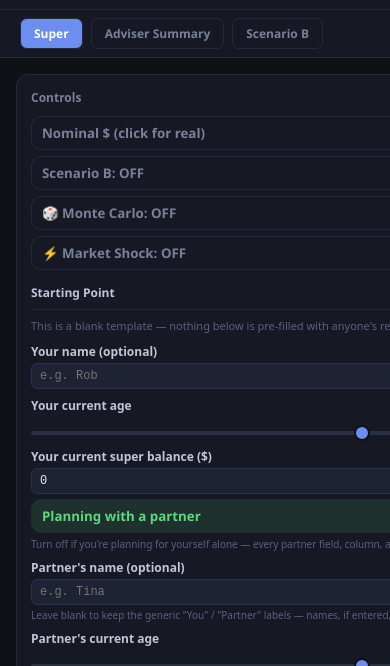
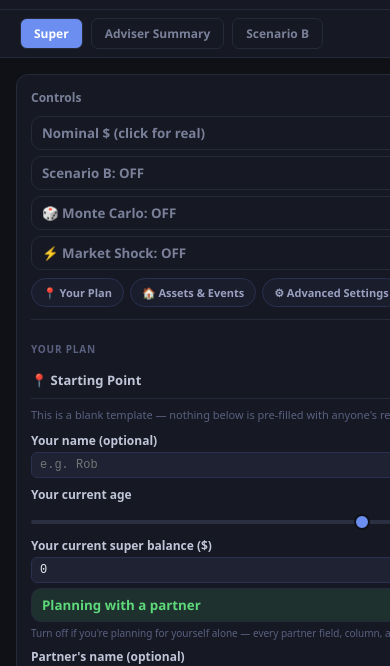
Before and after one commit to 49ford/super-calculator, a website: page generic/index.html in a window 390 px wide. Shown: the part 178-844 px from the top of the page. Drawn offline with Linux system fonts and the light colour scheme.

Commit message:
Aesthetic/navigation pass on Controls panel
- Group the 16 collapsible sections into three labelled clusters (Your Plan, Assets & Events, Advanced Settings) instead of one flat undifferentiated list.
- Add a sticky quick-jump nav (Your Plan / Assets & Events / Advanced Settings pills) at the top of Controls that smooth-scrolls to each group.
- Add a small icon per section for faster visual scanning, consistent with icons already used elsewhere in the toolbar.
- Visually de-emphasise the 8 advanced/fine-tuning sections (smaller, dimmer header) since they're collapsed by default and rarely needed.
- Give the Concessional Contributions section an accent highlight (green left-border + brighter header) since it's the main driver of the whole projection.
- Convert the Income vs Flat-total contribution mode from a single button whose label swaps (looked like an action button) to a clear two-option segmented control, matching the existing Golden/Silver/Legacy pattern.
- Defensive scrollIntoView feature-check in the new nav-pill click handler.

```diff
--- a/generic/index.html
+++ b/generic/index.html
@@ -28,11 +28,17 @@ input[type=number]:focus,input[type=text]:focus{border-color:#6c8ef0}
 input[type=checkbox]{accent-color:#6c8ef0;width:14px;height:14px;cursor:pointer}
 select{background:#1e2233;border:1px solid #2a3050;border-radius:6px;color:#e8eaf0;padding:5px 8px;font-size:12px;outline:none;cursor:pointer}
 button{font-family:'DM Sans','Segoe UI',sans-serif}
-.section-toggle{width:100%;background:none;border:none;color:#c0c5d8;font-size:12px;font-weight:900;padding:8px 0;text-align:left;cursor:pointer;display:flex;justify-content:space-between;align-items:center;border-bottom:1px solid #252a3a;margin-bottom:8px}
+.section-toggle{width:100%;background:none;border:none;color:#c0c5d8;font-size:13px;font-weight:900;padding:9px 0;text-align:left;cursor:pointer;display:flex;justify-content:space-between;align-items:center;border-bottom:1px solid #252a3a;margin-bottom:8px}
 .section-toggle:hover{color:#6c8ef0}
 .section-toggle .arrow{font-size:10px;transition:transform .2s;color:#5a6080}
 .section-toggle.open .arrow{transform:rotate(180deg)}
+.section-toggle.muted{font-size:11.5px;font-weight:700;color:#8288a3}
+.section-toggle.muted:hover{color:#6c8ef0}
+.section-toggle.accent{color:#5dd87a;border-bottom:1px solid #24513a;padding-left:9px;border-left:3px solid #5dd87a;background:rgba(93,216,122,.05)}
+.section-toggle.accent:hover{color:#7ee897}
 .section-body{overflow:hidden;transition:max-height .3s ease}
+.quick-nav{position:sticky;top:0;z-index:5;display:flex;gap:6px;flex-wrap:wrap;padding:2px 0 12px;margin-bottom:6px;background:#161923;border-bottom:1px solid #252a3a}
+.quick-nav button:hover{border-color:#6c8ef0;color:#6c8ef0}
 #chart-tooltip{position:fixed;background:#1a1d27;border:1px solid #3a3f55;border-radius:8px;padding:10px 14px;font-size:12px;color:#e8eaf0;pointer-events:none;z-index:999;display:none;min-width:190px;box-shadow:0 4px 20px rgba(0,0,0,.5)}
 .ls-item{display:flex;align-items:center;justify-content:space-between;padding:5px 8px;background:#0f1117;border:1px solid #252a3a;border-radius:6px;margin-bottom:4px;font-size:11px;color:#c0c5d8}
 .ls-item .ls-del{background:none;border:none;color:#5a6080;cursor:pointer;font-size:14px;line-height:1;padding:0 2px}
@@ -953,18 +959,33 @@ function panel(title,content){
     el('div',{style:{fontSize:'12px',color:'#7a8099',fontWeight:'900',marginBottom:'10px'}},title),
     content]);
 }
-function collSec(key,title,fn){
+function collSec(key,title,fn,opts){
+  opts=opts||{};
   var open=!state.collapsed[key];
-  var btn=el('button',{class:'section-toggle'+(open?' open':''),onClick:function(){
+  var cls='section-toggle'+(open?' open':'')+(opts.accent?' accent':'')+(opts.muted?' muted':'');
+  var label=(opts.icon?opts.icon+' ':'')+title;
+  var btn=el('button',{class:cls,onClick:function(){
     state.collapsed[key]=!state.collapsed[key];saveState();
     var body=btn.nextSibling,arrow=btn.querySelector('.arrow');
     body.style.maxHeight=state.collapsed[key]?'0':body.scrollHeight+'px';
     arrow.style.transform=state.collapsed[key]?'rotate(0deg)':'rotate(180deg)';
-  }},[title,el('span',{class:'arrow'},'▼')]);
+  }},[label,el('span',{class:'arrow'},'▼')]);
   var body=el('div',{class:'section-body',style:{maxHeight:open?'2000px':'0'}});
   body.appendChild(fn());
-  var w=el('div',{style:{marginBottom:'10px'}});w.appendChild(btn);w.appendChild(body);
+  var w=el('div',{id:'sec-'+key,style:{marginBottom:'10px'}});w.appendChild(btn);w.appendChild(body);
   return w;
+}
+function groupDivider(label,anchorId){
+  return el('div',{id:anchorId,style:{fontSize:'10px',fontWeight:'900',letterSpacing:'.08em',
+    color:'#5a6080',textTransform:'uppercase',margin:'20px 0 6px',paddingTop:'2px'}},label);
+}
+function navPill(label,targetId){
+  return el('button',{style:{padding:'6px 11px',borderRadius:'20px',border:'1px solid #2a3050',
+    background:'#1a1d2b',color:'#9aa0c0',cursor:'pointer',fontWeight:'800',fontSize:'11px',whiteSpace:'nowrap'},
+    onClick:function(){
+      var t=document.getElementById(targetId);
+      if(t&&typeof t.scrollIntoView==='function')t.scrollIntoView({behavior:'smooth',block:'start'});
+    }},label);
 }
 function tog(label,on,fn){
   return el('button',{'aria-pressed':String(!!on),style:{padding:'7px 10px',borderRadius:'10px',border:'1px solid #252a3a',
@@ -1740,6 +1761,13 @@ function renderInner(){
     background:state.shock.enabled?'rgba(240,108,108,.1)':'transparent',color:shockOnCol,
     cursor:'pointer',fontWeight:'900',width:'100%',textAlign:'left',marginBottom:'6px'},onClick:function(){state.shock.enabled=!state.shock.enabled;render();}},shockLabel));
 
+  ctrl.appendChild(el('div',{class:'quick-nav'},[
+    navPill('📍 Your Plan','grp-plan'),
+    navPill('🏠 Assets & Events','grp-assets'),
+    navPill('⚙ Advanced Settings','grp-advanced')
+  ]));
+
+  ctrl.appendChild(groupDivider('Your Plan','grp-plan'));
   ctrl.appendChild(collSec('starting','Starting Point',function(){
     var d=el('div',{});
     d.appendChild(el('div',{style:{fontSize:'11px',color:'#5a6080',marginBottom:'8px',lineHeight:'1.5'}},'This is a blank template — nothing below is pre-filled with anyone\'s real data. Enter your own numbers, in today\'s dollars.'));
@@ -1758,14 +1786,19 @@ function renderInner(){
       d.appendChild(numI(possPartner()+' current super balance ($)',state.tinaSeed,function(v){state.tinaSeed=v;render();},{step:5000,min:0}));
     }
     return d;
-  }));
+  },{icon:'📍'}));
 
   ctrl.appendChild(collSec('contrib','Concessional Contributions',function(){
     var d=el('div',{});
     d.appendChild(el('div',{style:{fontSize:'11px',color:'#5a6080',marginBottom:'8px',lineHeight:'1.5'}},
       'What actually goes into super each year before tax — employer Super Guarantee plus any extra salary-sacrifice. This drives the whole projection, so it\'s worth getting right.'));
-    d.appendChild(tog(state.contribMode==='income'?'Estimate: Income × SG% + extra':'Estimate: Flat total $ amount',
-      state.contribMode==='income',function(){state.contribMode=state.contribMode==='income'?'total':'income';render();}));
+    (function(){
+      var b1=segBtn('Income × SG% + extra',state.contribMode==='income',function(){state.contribMode='income';render();});
+      var b2=segBtn('Flat total $ amount',state.contribMode==='total',function(){state.contribMode='total';render();});
+      b1.style.flex='1';b1.style.textAlign='center';b1.style.padding='7px 4px';
+      b2.style.flex='1';b2.style.textAlign='center';b2.style.padding='7px 4px';
+      d.appendChild(el('div',{style:{display:'flex',gap:'6px',marginBottom:'10px'}},[b1,b2]));
+    })();
     var capNow=state.caps.after54;
     function personBlock(label,color,income,extra,onIncome,onExtra){
       d.appendChild(numI(label+' income ($/yr)',income,onIncome,{step:5000,min:0}));
@@ -1805,7 +1838,7 @@ function renderInner(){
     d.appendChild(el('div',{style:{fontSize:'10px',color:'#5a6080',marginTop:'8px',lineHeight:'1.4'}},
       'Capped at this year\'s legislated concessional cap ('+fmt(capNow)+'/yr per person). The cap itself, carry-forward, contributions tax and CPI auto-escalation are further down under "Concessional Cap Settings".'));
     return d;
-  }));
+  },{icon:'💰',accent:true}));
 
   ctrl.appendChild(collSec('returns','Returns',function(){
     var d=el('div',{});
@@ -1822,7 +1855,7 @@ function renderInner(){
     d.appendChild(el('div',{style:{fontSize:'10px',color:'#5a6080',marginTop:'-2px',lineHeight:'1.4'}},
       'Life/TPD/income-protection premiums paid from the balance — separate from admin/investment fees, which should already be netted out of the return assumptions above. Modelled only during working years; set to $0 once cover is cancelled (commonly done at retirement).'));
     return d;
-  }));
+  },{icon:'📈'}));
 
   ctrl.appendChild(collSec('retirement','Retirement Ages',function(){
     var d=el('div',{});
@@ -1834,7 +1867,7 @@ function renderInner(){
     }
     d.appendChild(sld('Horizon (end age)',70,100,1,state.endAge,String(state.endAge),function(v){state.endAge=Math.max(v,state.startAge+1);render();}));
     return d;
-  }));
+  },{icon:'🏁'}));
 
   ctrl.appendChild(collSec('spending','Spending (Phased)',function(){
     var d=el('div',{});
@@ -1882,8 +1915,9 @@ function renderInner(){
         'Only applies once you\'re both retired and both drawing on your own super — drag toward '+nameYou()+' or '+namePartner()+' to lean the split their way. Before that, whoever\'s retired funds the spend alone.'));
     }
     return d;
-  }));
-
+  },{icon:'🛍️'}));
+
+  ctrl.appendChild(groupDivider('Assets & Events','grp-assets'));
   ctrl.appendChild(collSec('assets','Other Assets & Property',function(){
     var d=el('div',{});
     // ── Investment / other assets: pension-assessable, income-generating ──
@@ -1927,9 +1961,9 @@ function renderInner(){
       d.appendChild(sld('Home CPI growth',0,10,0.1,state.netWorth.homeCpi*100,(state.netWorth.homeCpi*100).toFixed(1)+'%',function(v){state.netWorth.homeCpi=v/100;render();}));
     }
     return d;
-  }));
-
-  ctrl.appendChild(collSec('lumpsums','Lump Sum Events'+(state.lumpSums.length>0?' ('+state.lumpSums.length+')':''),lumpSumEditor));
+  },{icon:'🏠'}));
+
+  ctrl.appendChild(collSec('lumpsums','Lump Sum Events'+(state.lumpSums.length>0?' ('+state.lumpSums.length+')':''),lumpSumEditor,{icon:'💸'}));
 
   ctrl.appendChild(collSec('shock','Market Shock (Seq. of Returns)',function(){
     var d=el('div',{});
@@ -1957,7 +1991,9 @@ function renderInner(){
       }
     }
     return d;
-  }));
+  },{icon:'⚡'}));
+
+  ctrl.appendChild(groupDivider('Advanced Settings','grp-advanced'));
   ctrl.appendChild(collSec('ncc','Non-Concessional Contributions',function(){
     var d=el('div',{});
     var nccCapNow=nccCapForAge(Math.max(state.startAge,state.ncc.startAge),state);
@@ -1994,7 +2030,7 @@ function renderInner(){
       }
     }
     return d;
-  }));
+  },{icon:'➕',muted:true}));
 
   ctrl.appendChild(collSec('parttime','Part-time / Phased Retirement',function(){
     var d=el('div',{});
@@ -2007,7 +2043,7 @@ function renderInner(){
       d.appendChild(sld(namePartner()+' ends at age',55,75,1,state.partTime.tinaEndAge,String(state.partTime.tinaEndAge),function(v){state.partTime.tinaEndAge=v;render();}));
     }
     return d;
-  }));
+  },{icon:'⏳',muted:true}));
 
   ctrl.appendChild(collSec('montecarlo','Monte Carlo Settings',function(){
     var d=el('div',{});
@@ -2025,7 +2061,7 @@ function renderInner(){
       ]));
     }
     return d;
-  }));
+  },{icon:'🎲',muted:true}));
 
   ctrl.appendChild(collSec('goal','Goal: Max Sustainable Spend',function(){
     var d=el('div',{});
@@ -2043,7 +2079,7 @@ function renderInner(){
       ]));
     }
     return d;
-  }));
+  },{icon:'🎯',muted:true}));
 
   ctrl.appendChild(collSec('pension','Age Pension',function(){
     var d=el('div',{});
@@ -2058,7 +2094,7 @@ function renderInner(){
     d.appendChild(el('div',{style:{fontSize:'10px',color:'#5a6080',marginTop:'3px'}},'4% at 60–64 · 5% at 65–74 · 6% at 75–79 · 7% at 80–84 · 9% at 85–89 · 11% at 90–94 · 14% at 95+'));
     d.appendChild(sld('Min drawdown starts at age',60,70,1,state.minDrawdown.startAge,'Age '+state.minDrawdown.startAge,function(v){state.minDrawdown.startAge=v;render();}));
     return d;
-  }));
+  },{icon:'🏛️',muted:true}));
 
   ctrl.appendChild(collSec('advanced','Concessional Cap Settings',function(){
     var d=el('div',{});
@@ -2082,7 +2118,7 @@ function renderInner(){
     d.appendChild(el('div',{style:{fontSize:'10px',color:'#5a6080',marginTop:'4px',lineHeight:'1.5'}},
       'When ON, concessional/NCC caps, the Transfer Balance Cap, and Age Pension thresholds grow each projection year at this rate, and your Golden/Silver/Legacy spend and actual concessional contributions (entered in today\'s dollars) are grown to nominal terms the same way. The Division 293 threshold stays fixed — it is not indexed by law.'));
     return d;
-  }));
+  },{icon:'🧮',muted:true}));
 
   ctrl.appendChild(collSec('div293','Division 293 Tax',function(){
     var d=el('div',{});
@@ -2093,7 +2129,7 @@ function renderInner(){
     if(state.hasPartner)d.appendChild(numI(namePartner()+' taxable income ($)',state.div293.tinaIncome,function(v){state.div293.tinaIncome=v;render();},{step:5000,min:0}));
     d.appendChild(numI('Threshold ($, not indexed by law)',state.div293.threshold,function(v){state.div293.threshold=v;render();},{step:5000,min:0}));
     return d;
-  }));
+  },{icon:'📊',muted:true}));
 
   ctrl.appendChild(collSec('tbc','Transfer Balance Cap',function(){
     var d=el('div',{});
@@ -2110,7 +2146,7 @@ function renderInner(){
       }
     }
     return d;
-  }));
+  },{icon:'🔒',muted:true}));
 
   leftCol.appendChild(panel('Controls',ctrl));
 
```
